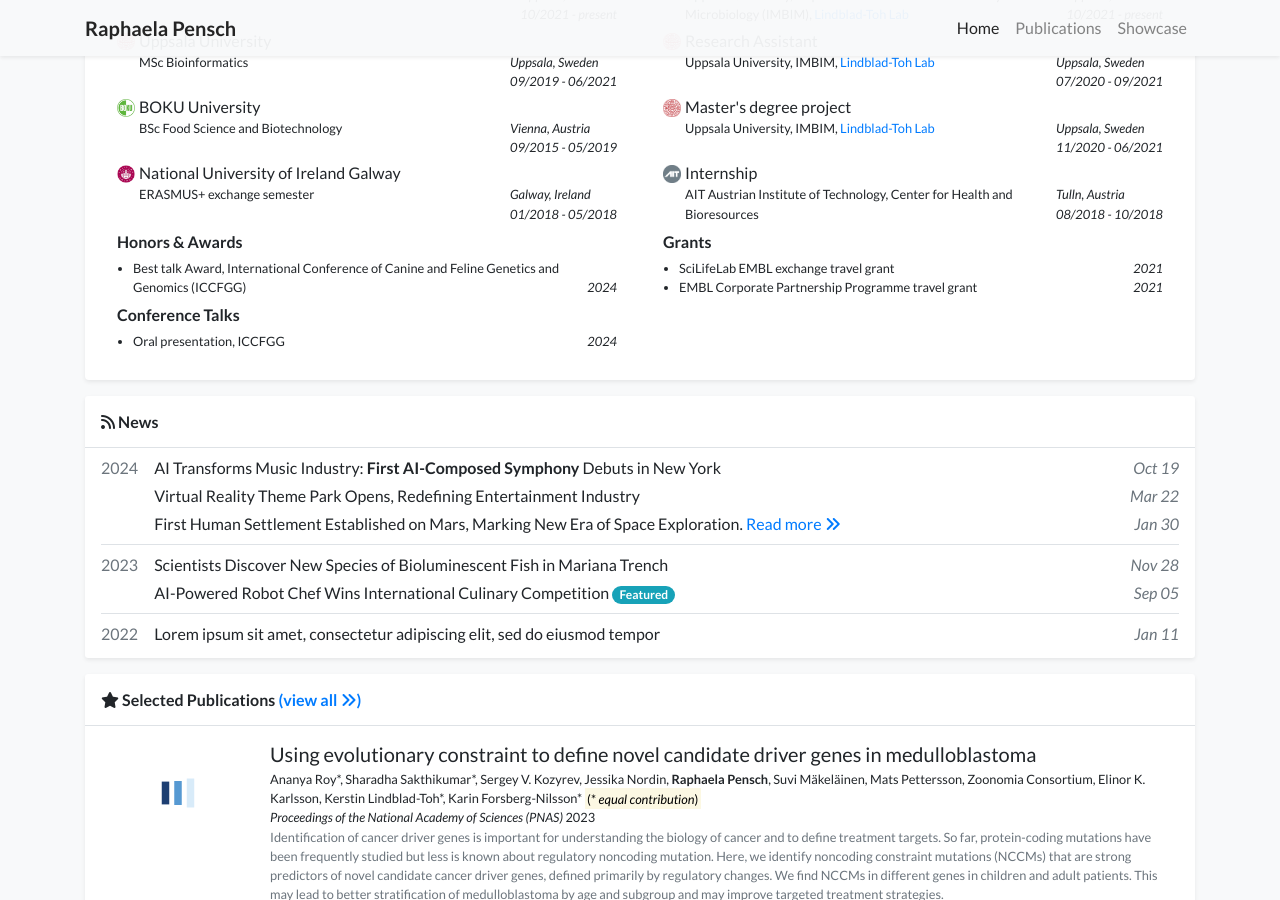
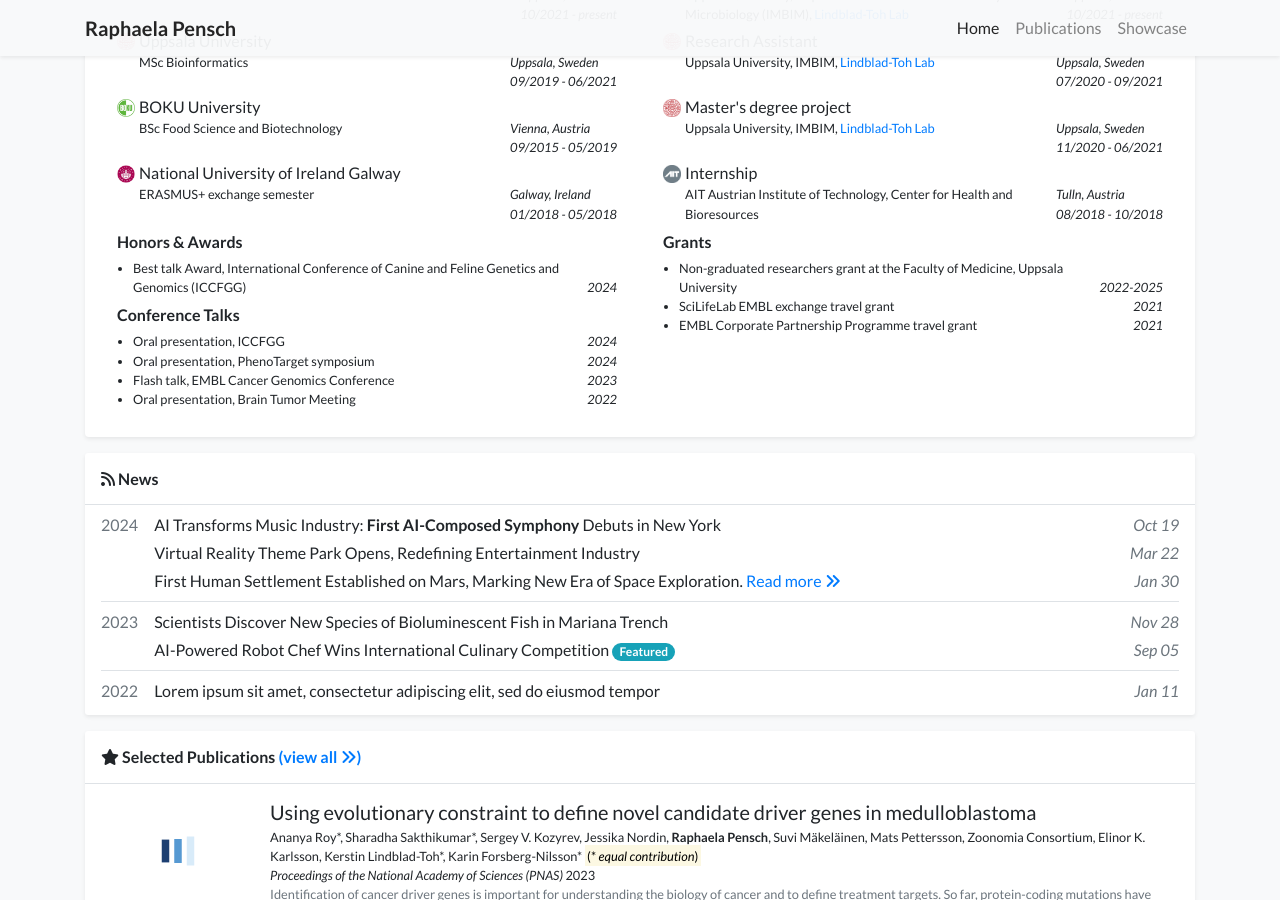
Before and after one commit to rpensch/rpensch.github.io, a Jekyll site: the page built from index.html, in a window 1280 px wide and 900 px high, scrolled down 714 px. Built offline with Jekyll 4.4.1, drawn with Linux system fonts in a browser that asks for light colours; nearby versions of some CDN libraries; a style sheet for code colours, icons or effects is not loaded.

Commit message:
more grants

```diff
--- a/_data/profile.yml
+++ b/_data/profile.yml
@@ -95,11 +95,21 @@ experience:
 awards:
 - name: Best talk Award, International Conference of Canine and Feline Genetics and Genomics (ICCFGG)
   date: 2024
+
 grants:
+- name: Non-graduated researchers grant at the Faculty of Medicine, Uppsala University
+  date: 2022-2025
 - name: SciLifeLab EMBL exchange travel grant
   date: 2021
 - name: EMBL Corporate Partnership Programme travel grant
   date: 2021
+
 talks:
 - name: Oral presentation, ICCFGG
   date: 2024
+- name: Oral presentation, PhenoTarget symposium
+  date: 2024
+- name: Flash talk, EMBL Cancer Genomics Conference
+  date: 2023
+- name: Oral presentation, Brain Tumor Meeting
+  date: 2022
```
